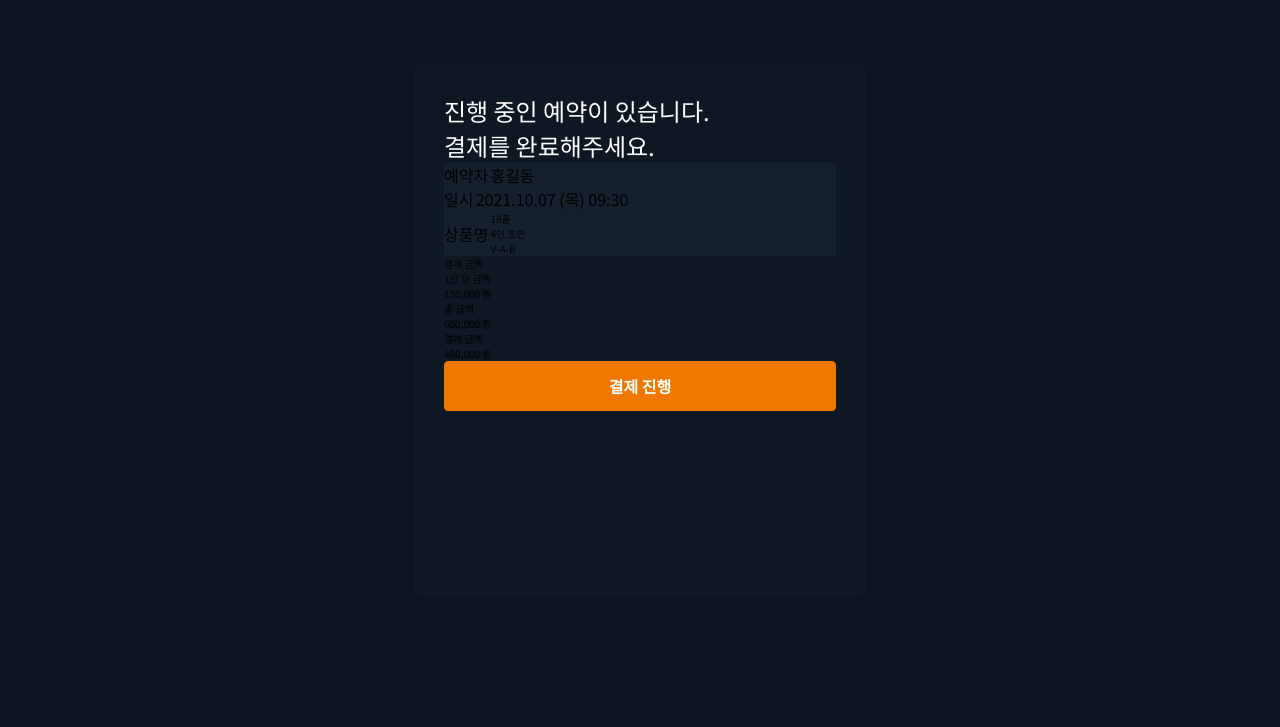
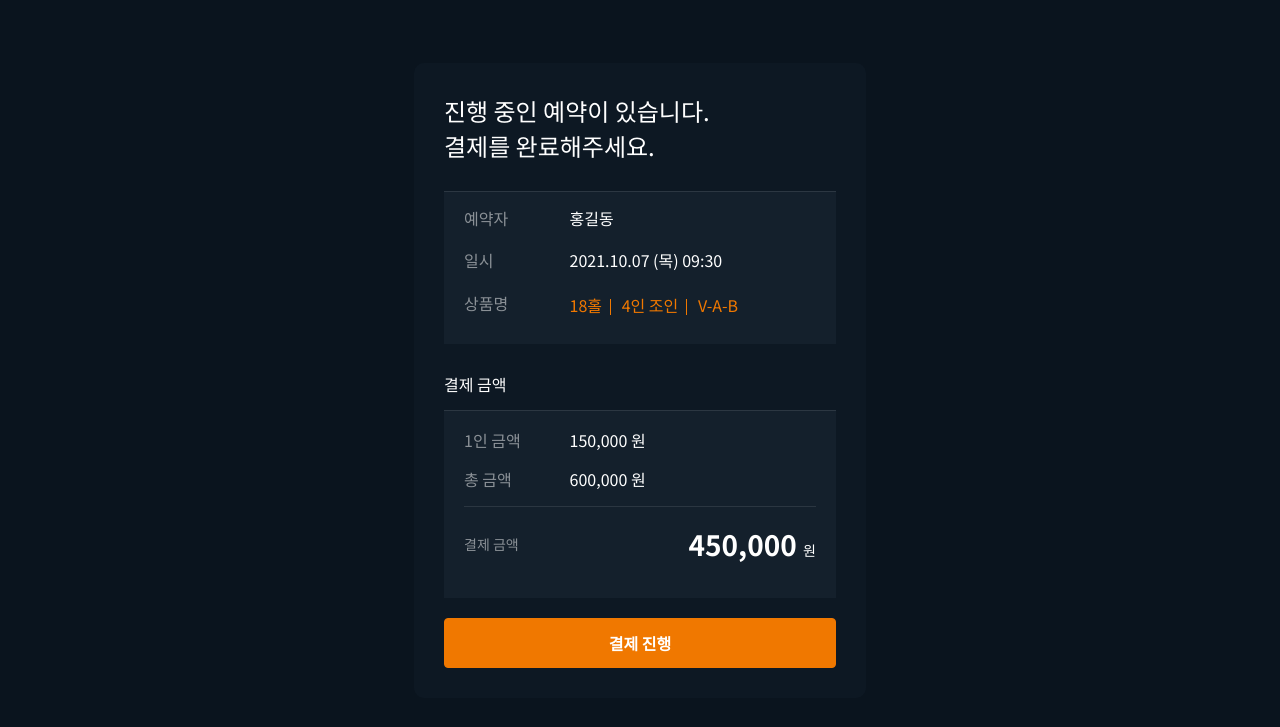
Before and after one commit to nondkdlel/Luna_X, a plain HTML site: page reservation_companion.html in a window 1280 px wide. Shown: the part 73-800 px from the top of the page. Drawn offline with nearby package versions, Linux system fonts and the light colour scheme; a web font is replaced by a local one.

Commit message:
Add files via upload

```diff
--- a/common/header.html
+++ b/common/header.html
@@ -34,8 +34,8 @@
     </div>
     <!-- end head -->
     <div class="user-tab">
-        <input type="button" value="예약하기" onclick="location.href='/reservation_main'">
-        <input type="button" value="예약현황">
+        <input type="button" value="예약하기" onclick="location.href='reservation_main.html'">
+        <input type="button" value="예약현황" onclick="location.href='mypage_reservation_status.html'">
     </div>
     <!-- end user-tab -->
     <div class="inner-line">
--- a/css/media.css
+++ b/css/media.css
@@ -1287,13 +1287,6 @@
         font-size: 14px;
     }
     /* reservation_step01 */
-    #reservation .common-fr {
-        width: 100%;
-        border-radius: 0;
-        background: #0a141e;
-        margin: 60px auto 100px auto;
-        padding: 0 15px;
-    }
     #reservation .common-fr .step-tit p {
         font-size: 14px;
         padding-bottom: 6px;
@@ -2335,6 +2328,12 @@
 }
 
 @media only screen and (max-width: 450px) {
+    #reservation .common-fr {
+        border-radius: 0;
+        margin: 60px auto 100px auto;
+        background: #0a141e;
+        padding: 0 15px;
+    }
     /* event_popup */
     #event_pop .inner-wrap {
         width: 90%;
--- a/css/style.css
+++ b/css/style.css
@@ -1707,7 +1707,8 @@
 /* reservation_step01 */
 
 #reservation .common-fr {
-    width: 452px;
+    max-width: 452px;
+    width: 100%;
     border-radius: 10px;
     background: #0d1823;
     margin: 66px auto 200px auto;
@@ -2218,16 +2219,130 @@
 #reservation .other-pg .head {
     font-size: 24px;
     color: #fff;
+    margin-bottom: 28px;
 }
 
 #reservation .other-pg .product-conf {
     background: #14202c;
+    padding: 14px 20px 27px;
+    border-top: 1px solid rgba(255, 255, 255, .1);
+    margin-bottom: 28px;
+}
+
+#reservation .other-pg .product-conf ul {
+    font-size: 0;
+    margin-bottom: 18px;
+}
+
+#reservation .other-pg .product-conf ul:last-child {
+    margin-bottom: 0;
 }
 
 #reservation .other-pg .product-conf ul li {
     display: inline-block;
     vertical-align: middle;
     font-size: 16px;
+}
+
+#reservation .other-pg .product-conf .thead {
+    color: rgba(255, 255, 255, .5);
+    width: 30%;
+}
+
+#reservation .other-pg .product-conf .tbody {
+    color: #fff;
+    width: 70%;
+}
+
+#reservation .other-pg .product-conf .tbody p {
+    display: inline-block;
+    vertical-align: middle;
+    color: #f07800;
+    font-size: 16px;
+}
+
+#reservation .other-pg .product-conf .tbody p::after {
+    content: "";
+    width: 1px;
+    height: 16px;
+    border-right: 1px solid #f07800;
+    margin: 0 7px;
+    display: inline-block;
+    vertical-align: middle;
+}
+
+#reservation .other-pg .product-conf .tbody p:last-child:after {
+    display: none;
+}
+
+#reservation .other-pg .payment-pr .sec-tit {
+    font-weight: 500;
+    color: #fff;
+    font-size: 16px;
+    margin-bottom: 14px;
+}
+
+#reservation .other-pg .payment-pr .pr-result {
+    background: #14202c;
+    padding: 17px 20px;
+    border-top: 1px solid rgba(255, 255, 255, .1);
+    margin-bottom: 20px;
+}
+
+#reservation .other-pg .pr-result .subject {
+    border-bottom: 1px solid rgba(239, 239, 239, .1);
+}
+
+#reservation .other-pg .pr-result .subject .subj-item {
+    font-size: 0;
+    margin-bottom: 15px;
+}
+
+#reservation .other-pg .pr-result .subject .subj-item p,
+#reservation .other-pg .pr-result .subject .subj-item span {
+    display: inline-block;
+    vertical-align: middle;
+    font-size: 16px;
+}
+
+#reservation .other-pg .pr-result .subject .subj-item p {
+    width: 30%;
+    color: rgba(255, 255, 255, .5);
+}
+
+#reservation .other-pg .pr-result .subject .subj-item span {
+    width: 70%;
+    color: #fff;
+}
+
+#reservation .other-pg .pr-result .total-pr {
+    font-size: 0;
+    padding: 17px 0;
+}
+
+#reservation .other-pg .pr-result .total-pr li {
+    display: inline-block;
+    vertical-align: middle;
+}
+
+#reservation .other-pg .pr-result .total-pr li:first-child {
+    font-size: 14px;
+    color: rgba(255, 255, 255, .5);
+    width: 30%;
+}
+
+#reservation .other-pg .pr-result .total-pr li:last-child {
+    width: 70%;
+    text-align: right;
+    font-size: 28px;
+    color: #fff;
+    font-weight: bold;
+}
+
+#reservation .other-pg .pr-result .total-pr .pr-num span {
+    font-size: 14px;
+    color: #fff;
+    font-weight: 500;
 }
 
 
--- a/reservation_companion.html
+++ b/reservation_companion.html
@@ -55,7 +55,7 @@
                     <div class="pr-result">
                         <div class="subject">
                             <div class="subj-item">
-                                <p>1인 당 금액</p>
+                                <p>1인 금액</p>
                                 <span>150,000 원</span>
                             </div>
                             <div class="subj-item">
```
Also changed, not shown: js/main.js (line endings or trailing spaces).
